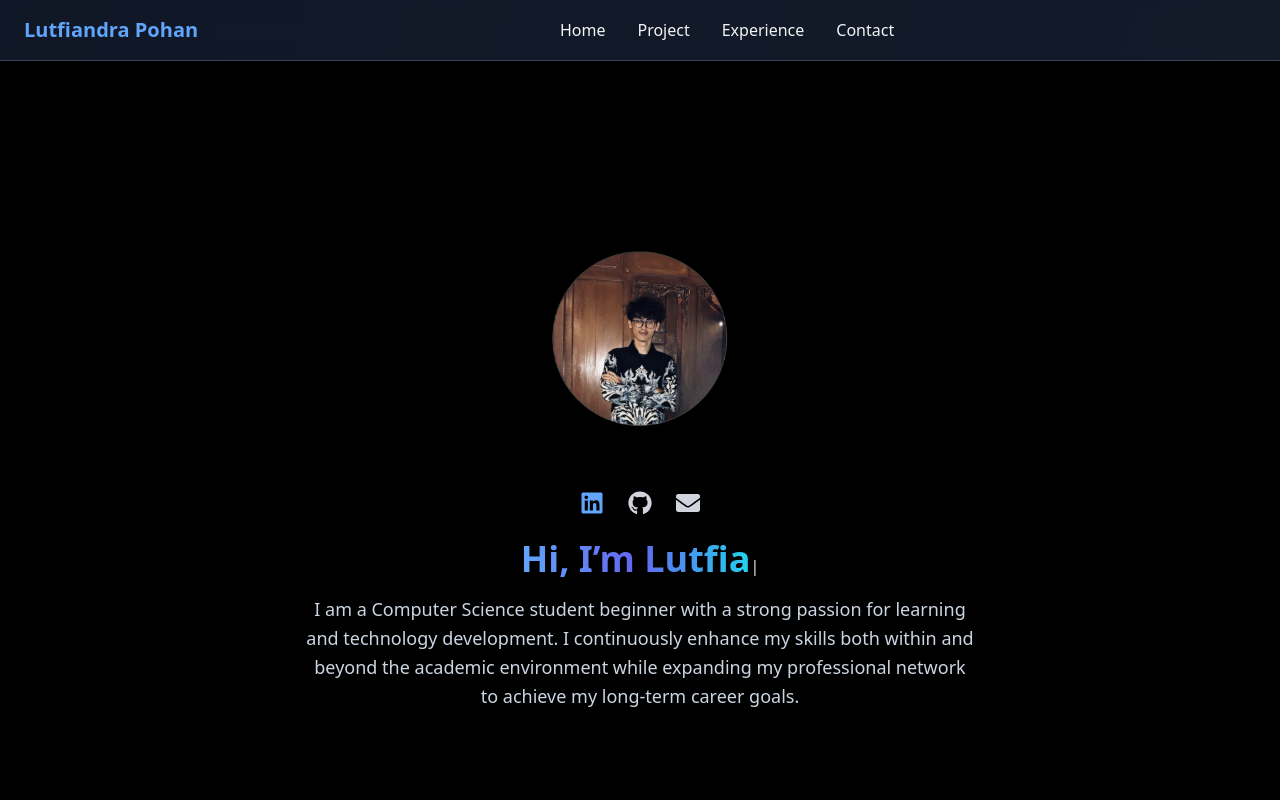
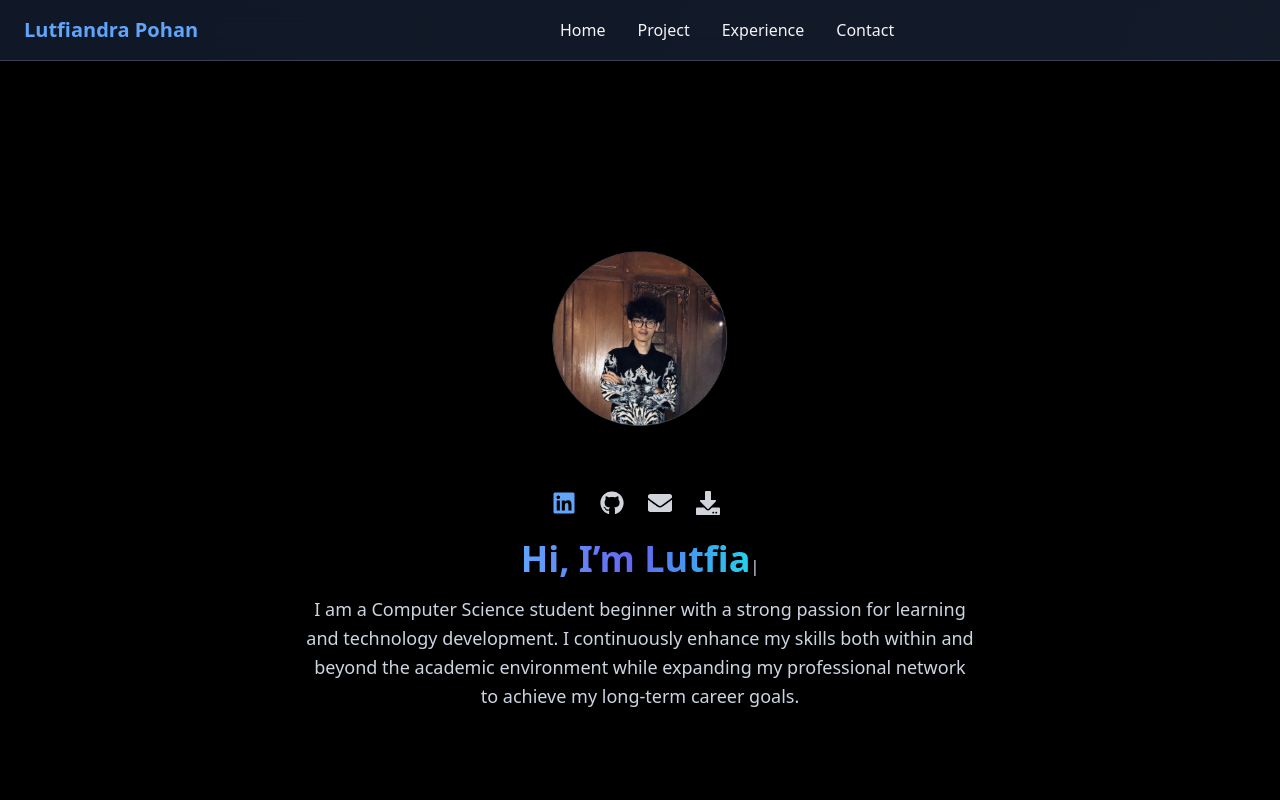
Before and after one commit to Lutfiandraa/portofolio-andra, a React (Create React App) app: page / in a window 1280 px wide. Shown: the top 800 px of the page. Built offline with nearby package versions, Linux system fonts and the light colour scheme.

Commit message:
Upload CV

```diff
--- a/src/Home.jsx
+++ b/src/Home.jsx
@@ -1,6 +1,6 @@
 import React from "react";
 import TypedText from "./component/TypedText";
-import { FaLinkedin, FaGithub, FaEnvelope } from "react-icons/fa";
+import { FaLinkedin, FaGithub, FaEnvelope, FaDownload } from "react-icons/fa";
 import { motion } from "framer-motion";
 
 function Home() {
@@ -63,6 +63,16 @@ function Home() {
         >
           <FaEnvelope />
         </a>
+        <a
+          href="/CuriculumVitae_Lutfiandra%20Pohan.pdf"
+          target="_blank"
+          rel="noopener noreferrer"
+          className="text-gray-300 hover:text-gray-500 text-2xl flex items-center gap-2"
+          >
+          <FaDownload />
+          <span></span>
+        </a>
+
       </motion.div>
 
       {/* Typed Text */}
```
Also changed, not shown: 1 other file (tests, documents, lock files or other folders).
